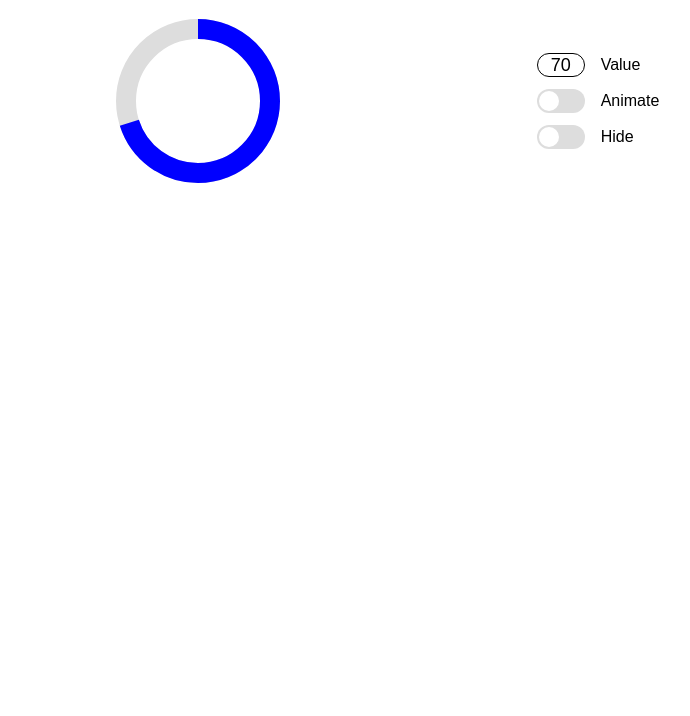
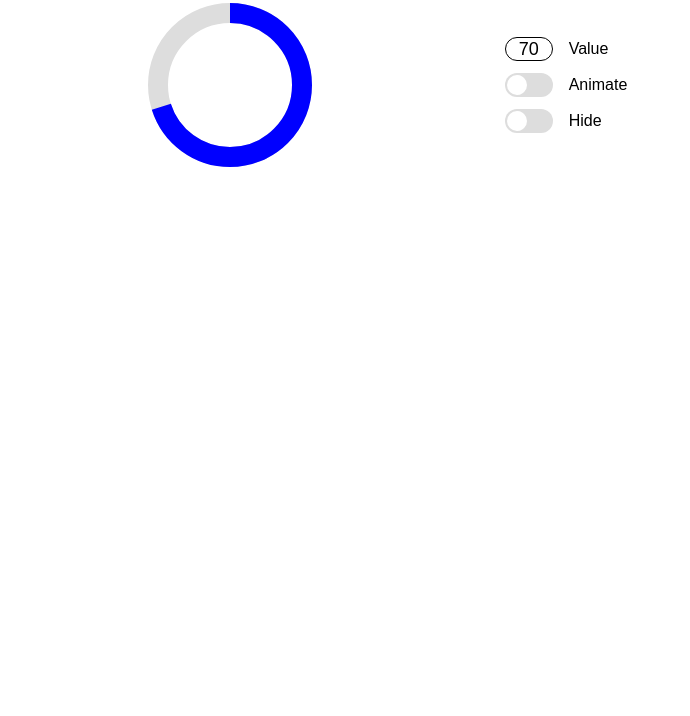
Before and after one commit to MarianCompany/ozon-progress-bar, a website built with Vite: page index.html in a window 1280 px wide. Shown: the part 84-800 px from the top of the page, without its empty margins (242-932 px from the left). Built offline with nearby package versions, Linux system fonts and the light colour scheme.

Commit message:
fix: elements layout composition

```diff
--- a/index.html
+++ b/index.html
@@ -12,7 +12,7 @@
           <h1 class="progress-demo__label">Progress</h1>
           <div class="progress-demo__content">
             <div class="progress-demo__progress-wrapper">
-              <div class="progress"></div>
+              <div class="progress progress-demo__progress"></div>
             </div>
             <div class="progress-demo__controls controls">
               <div class="controls__block">
--- a/src/styles/components/container.scss
+++ b/src/styles/components/container.scss
@@ -1,5 +1,5 @@
 .container {
-  max-width: 800px;
+  max-width: 640px;
   margin-inline: auto;
-  padding: 32px;
+  padding: 16px;
 }
--- a/src/styles/components/progress-demo.scss
+++ b/src/styles/components/progress-demo.scss
@@ -4,12 +4,14 @@
   }
 
   &__content {
-    display: grid;
+    display: flex;
+    flex-direction: column;
     gap: 64px;
-    justify-content: center;
+    align-items:  center;
     margin-top: 16px;
 
     @media ((orientation: landscape) and (min-width: 320px)) or (min-width: 568px) {
+      display: grid;
       grid-template-columns: repeat(2, minmax(0, 1fr));
       align-items: center;
       justify-items: center;
@@ -17,7 +19,9 @@
   }
 
   &__progress-wrapper {
-    height: 200px;
+    width: 100%;
+    max-width: 200px;
+    aspect-ratio: 1;
     display: flex;
   }
 }
--- a/src/styles/lib/progress.scss
+++ b/src/styles/lib/progress.scss
@@ -3,9 +3,7 @@
   --progress-track-color: #dddddd;
   --progress-thickness: 10px;
 
-  aspect-ratio: 1;
   width: 100%;
-  height: auto;
 
   display: inline-block;
   position: relative;
```
